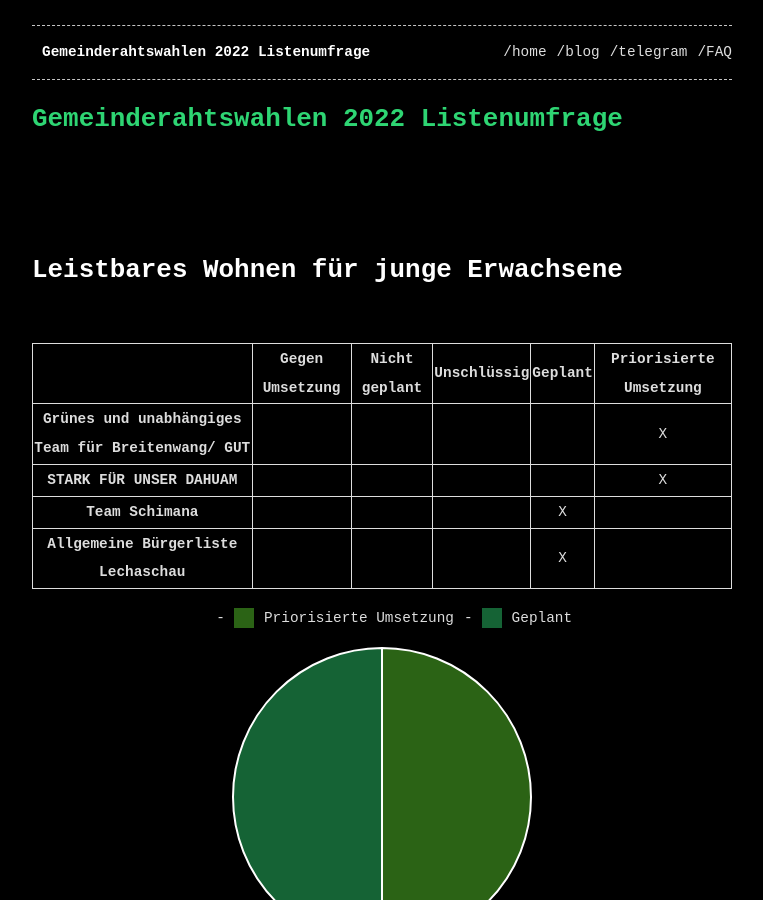
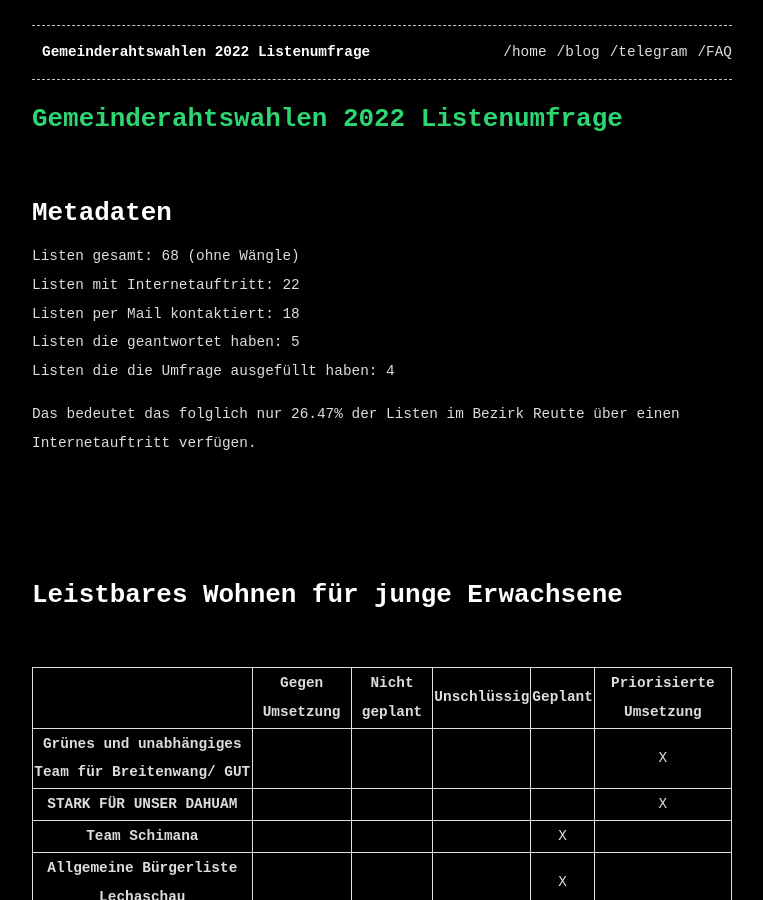
Before and after one commit to Hackertreff-Reutte/Hackertreff-Reutte.github.io, a Jekyll site: the page built from _posts/2022-02-24-Gemeinderahtswahlen-2022-Listenumfrage.md, in a window 1280 px wide and 900 px high. Shown: the whole window, without its empty margins (258-1021 px from the left). Built offline with Jekyll 4.4.1, drawn with Linux system fonts in a browser that asks for light colours; nearby versions of some CDN libraries.

Commit message:
added some metadata

```diff
--- a/_posts/2022-02-24-Gemeinderahtswahlen-2022-Listenumfrage.md
+++ b/_posts/2022-02-24-Gemeinderahtswahlen-2022-Listenumfrage.md
@@ -6,9 +6,18 @@ tags: Politik
 ---
 <link rel="stylesheet" href="{{ layout.post_assets | liquify }}/css/post.css">
 
+<br>
 
+# Metadaten
 
+Listen gesamt: 68 (ohne Wängle)
+Listen mit Internetauftritt: 22
+Listen per Mail kontaktiert: 18
+Listen die geantwortet haben: 5
+Listen die die Umfrage ausgefüllt haben: 4
 
+Das bedeutet das folglich nur 26.47% der Listen im Bezirk Reutte über einen
+Internetauftritt verfügen.
 
 <br>
 <br>
```
Also changed, not shown: assets/posts/2022-02-24-Gemeinderahtswahlen-2022-Listenumfrage/css/post.css (line endings or trailing spaces).
